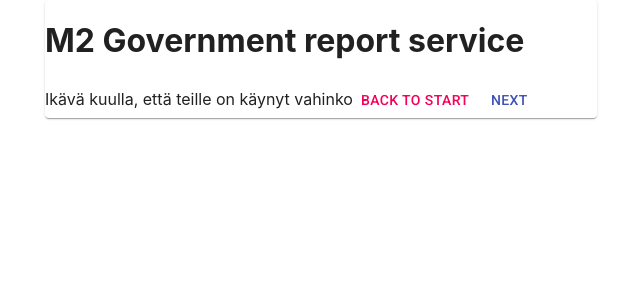
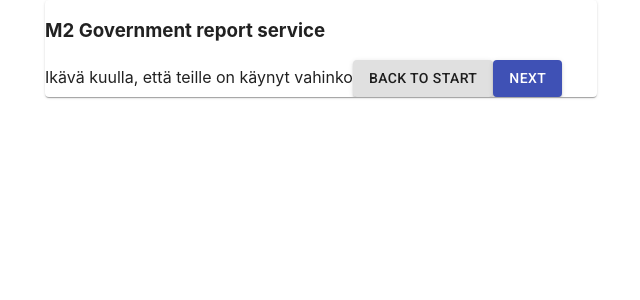
Before and after one commit to vanchau/m-government-service, a React (Create React App) app: page / in a window 1280 px wide. Both pictures are taken after a click on the element 640 px from the left and 14 px from the top of the page. Shown: the top 300 px of the page, without its empty margins (319-959 px from the left). Built offline with nearby package versions, Linux system fonts and the light colour scheme.

Commit message:
Smaller heading

```diff
--- a/src/components/BirthPage.js
+++ b/src/components/BirthPage.js
@@ -6,12 +6,20 @@ const BirthPage = props => {
 
   return (
     <Card>
-      <h1>M2 Government report service</h1>
+      <h3>M2 Government report service</h3>
       Ikävä kuulla, että teille on käynyt vahinko
-      <Button color="secondary" onClick={() => setShow("frontpage")}>
+      <Button
+        color="default"
+        variant="contained"
+        onClick={() => setShow("frontpage")}
+      >
         Back to start
       </Button>
-      <Button color="primary" onClick={() => setShow("frontpage")}>
+      <Button
+        color="primary"
+        variant="contained"
+        onClick={() => setShow("frontpage")}
+      >
         Next
       </Button>
     </Card>
```
